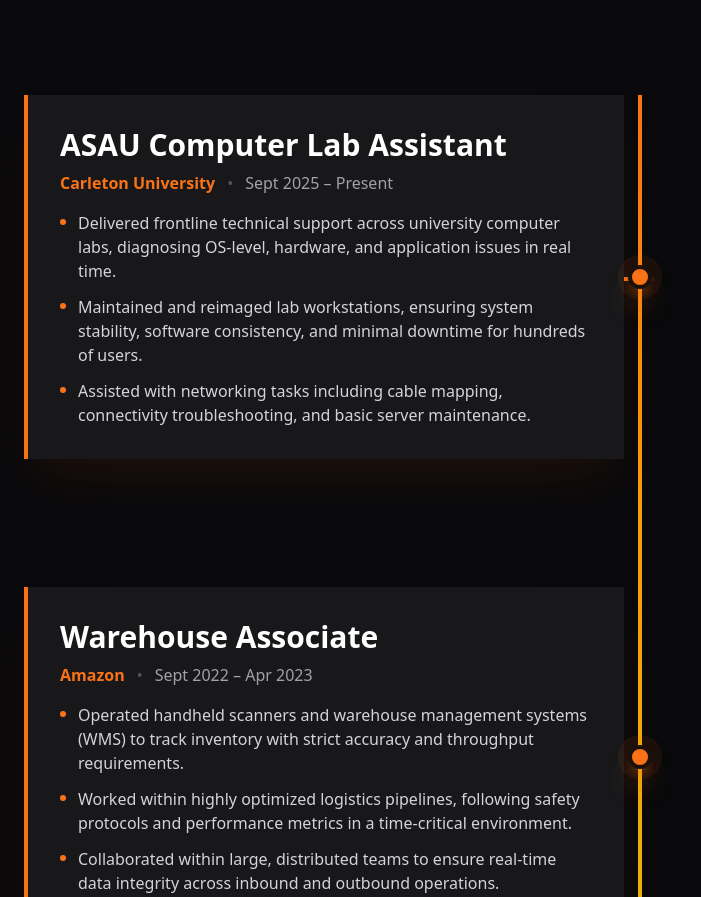
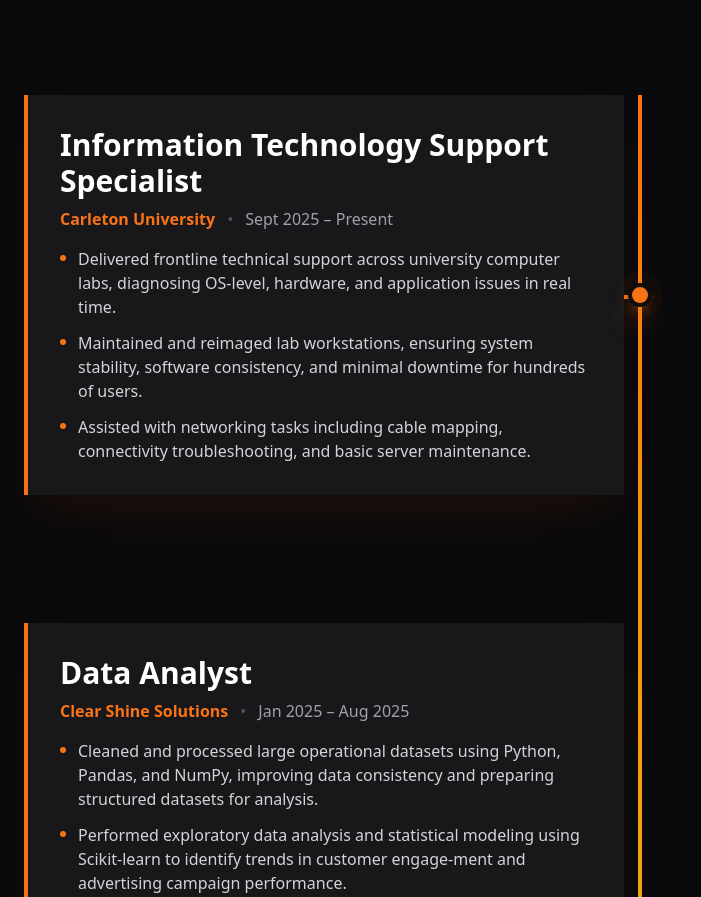
Before and after one commit to Huzaifakhan3/portfolio, a React (Vite) app: page / in a window 1280 px wide. Shown: the part 1900-2797 px from the top of the page, without its empty margins (0-701 px from the left). Built offline with nearby package versions, Linux system fonts and the light colour scheme.

Commit message:
- changes

```diff
--- a/src/App.jsx
+++ b/src/App.jsx
@@ -6,7 +6,7 @@
     const containerRef = useRef(null);
     const { scrollYProgress } = useScroll();
     const experiences = [{
-            role: "ASAU Computer Lab Assistant",
+            role: "Information Technology Support Specialist",
             company: "Carleton University",
             date: "Sept 2025 – Present",
             bullets: [
@@ -15,13 +15,17 @@
                 "Assisted with networking tasks including cable mapping, connectivity troubleshooting, and basic server maintenance."
             ]
         }, {
-            role: "Warehouse Associate",
-            company: "Amazon",
-            date: "Sept 2022 – Apr 2023",
+            role: "Data Analyst",
+            company: "Clear Shine Solutions",
+            date: "Jan 2025 – Aug 2025",
             bullets: [
-                "Operated handheld scanners and warehouse management systems (WMS) to track inventory with strict accuracy and throughput requirements.",
-                "Worked within highly optimized logistics pipelines, following safety protocols and performance metrics in a time-critical environment.",
-                "Collaborated within large, distributed teams to ensure real-time data integrity across inbound and outbound operations."
+                "Cleaned and processed large operational datasets using Python, Pandas, and NumPy, improving data consistency and preparing structured datasets for analysis.",
+                "Performed exploratory data analysis and statistical modeling using Scikit-learn to identify trends in customer engage-ment and advertising campaign performance.",
+                "Developed data visualizations and interactive dashboards in Tableau to track customer retention, campaign ROI, and sales projections, enabling data-driven decision making.",
+                "Built analytical pipelines with Python and Matplotlib to visualize behavioral trends across marketing datasets, improving reporting efficiency by approximately 30%.",
+                "Applied machine learning models using Scikit-learn to analyze returning customer patterns and predict engagement likelihood for future campaigns.",
+                "Automated repetitive reporting workflows using Python scripts, reducing manual data preparation time by approxi-mately 35%.",
+                "Collaborated with cross-functional teams to translate raw data into actionable insights that informed marketing strategy and operational planning."
             ]
         }];
     const projects = [{
--- a/src/App.tsx
+++ b/src/App.tsx
@@ -9,7 +9,7 @@
   const { scrollYProgress } = useScroll();
 
   const experiences = [{
-    role: "ASAU Computer Lab Assistant",
+    role: "Information Technology Support Specialist",
     company: "Carleton University",
     date: "Sept 2025 – Present",
     bullets: [
@@ -18,15 +18,18 @@
       "Assisted with networking tasks including cable mapping, connectivity troubleshooting, and basic server maintenance."
     ]
   }, {
-    role: "Warehouse Associate",
-    company: "Amazon",
-    date: "Sept 2022 – Apr 2023",
+    role: "Data Analyst",
+    company: "Clear Shine Solutions",
+    date: "Jan 2025 – Aug 2025",
     bullets: [
-      "Operated handheld scanners and warehouse management systems (WMS) to track inventory with strict accuracy and throughput requirements.",
-      "Worked within highly optimized logistics pipelines, following safety protocols and performance metrics in a time-critical environment.",
-      "Collaborated within large, distributed teams to ensure real-time data integrity across inbound and outbound operations."
-    ]
-  }];
+        "Cleaned and processed large operational datasets using Python, Pandas, and NumPy, improving data consistency and preparing structured datasets for analysis.",
+        "Performed exploratory data analysis and statistical modeling using Scikit-learn to identify trends in customer engage-ment and advertising campaign performance.",
+        "Developed data visualizations and interactive dashboards in Tableau to track customer retention, campaign ROI, and sales projections, enabling data-driven decision making.",
+        "Built analytical pipelines with Python and Matplotlib to visualize behavioral trends across marketing datasets, improving reporting efficiency by approximately 30%.",
+        "Applied machine learning models using Scikit-learn to analyze returning customer patterns and predict engagement likelihood for future campaigns.",
+        "Automated repetitive reporting workflows using Python scripts, reducing manual data preparation time by approxi-mately 35%.",
+        "Collaborated with cross-functional teams to translate raw data into actionable insights that informed marketing strategy and operational planning."
+  ]}];
 
   const projects = [{
     title: "HinLIBS – Library Management System",
```
